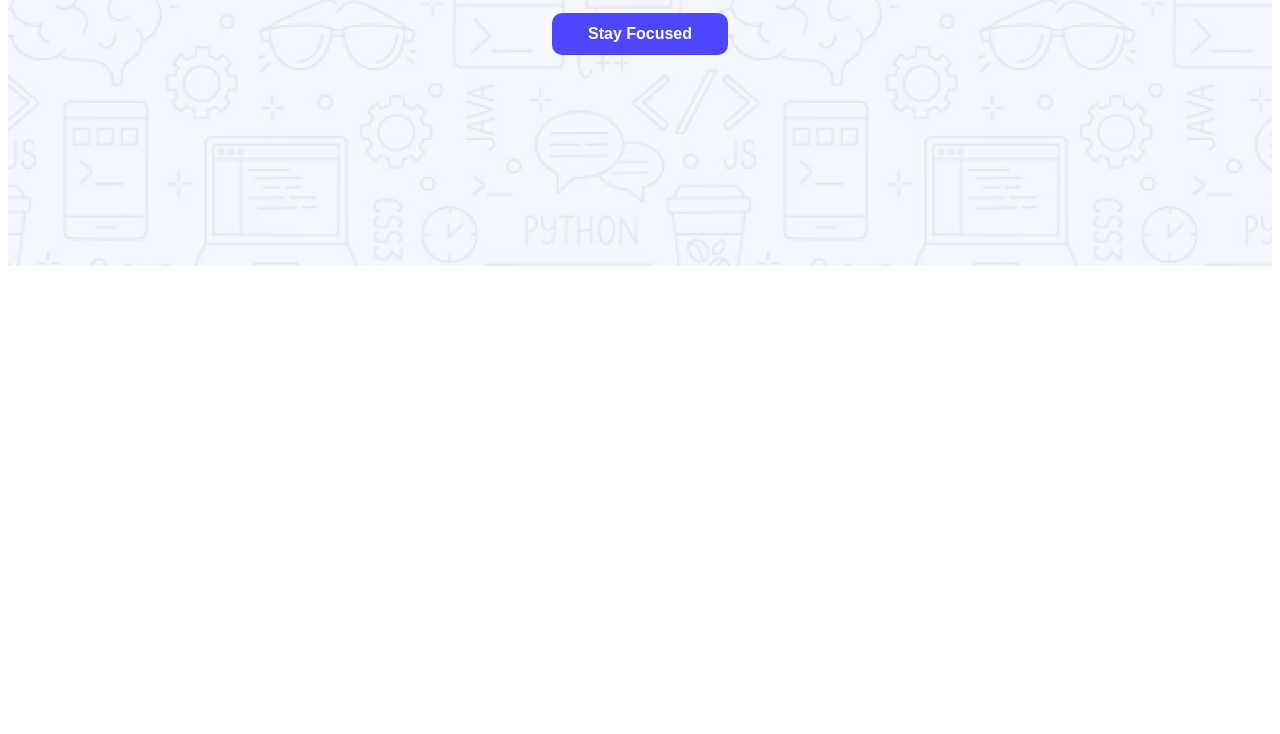
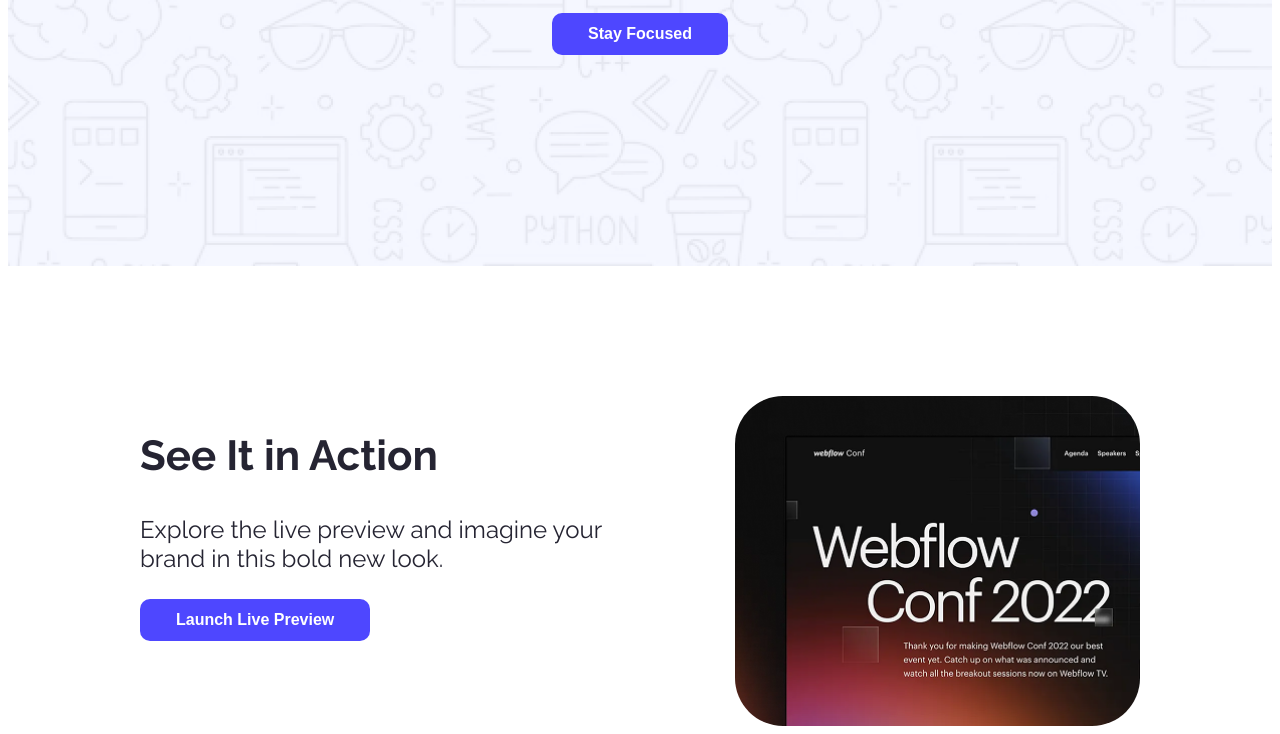
Before and after one commit to musfiquerr/first-assignment, a plain HTML site: page index.html in a window 1280 px wide. Shown: the part 342-1076 px from the top of the page. Before the commit the page ends 800 px from the top, so only its background shows below. Drawn offline with Linux system fonts and the light colour scheme.

Commit message:
added action section

```diff
--- a/index.html
+++ b/index.html
@@ -24,7 +24,19 @@
             </div>
         </div>
     </header>
-    <main></main>
+
+    <main class="main">
+        <section class="action raleway-normal">
+          <div class="action-content">
+            <h1>See It in Action</h1>
+            <p class="action-description">Explore the live preview and imagine your brand in this bold new look.</p>
+           <button class="btn-primary">Launch Live Preview</button>
+
+
+          </div>
+          <img class="action-image" src="images/wc-mini.png" alt="">
+        </section>
+    </main>
     <footer>
 
     </footer>
--- a/styles/style.css
+++ b/styles/style.css
@@ -12,6 +12,7 @@
     border: none;
     padding: 12px 36px;
     border-radius: 10px;
+
 }
 .primary-color{
     color: #4E47FF;
@@ -37,7 +38,7 @@ nav{
     text-align: center;
 }
 .banner-content{
-    max-width: 905px;
+    max-width: 900px;
     margin: 0 auto;
 }
 .banner-title{
@@ -48,4 +49,32 @@ nav{
     margin-top: 30px;
 
 
+
 }
+/* */
+main{
+    max-width:1000px ;
+    margin:0 auto;
+    color: #252432;
+}
+.action-description{
+    font-weight:400px ;
+    font-size:24px;
+    width: 517px;
+    height: 60px;
+}
+h1{
+    font-weight: bold;
+    font-size: 42px;
+}
+.action-image{
+    border-radius: 48px;
+    width:405;
+    height:330px
+
+}
+.action{
+    display: flex;
+    justify-content: space-between;
+    margin-top:130px
+}
```
